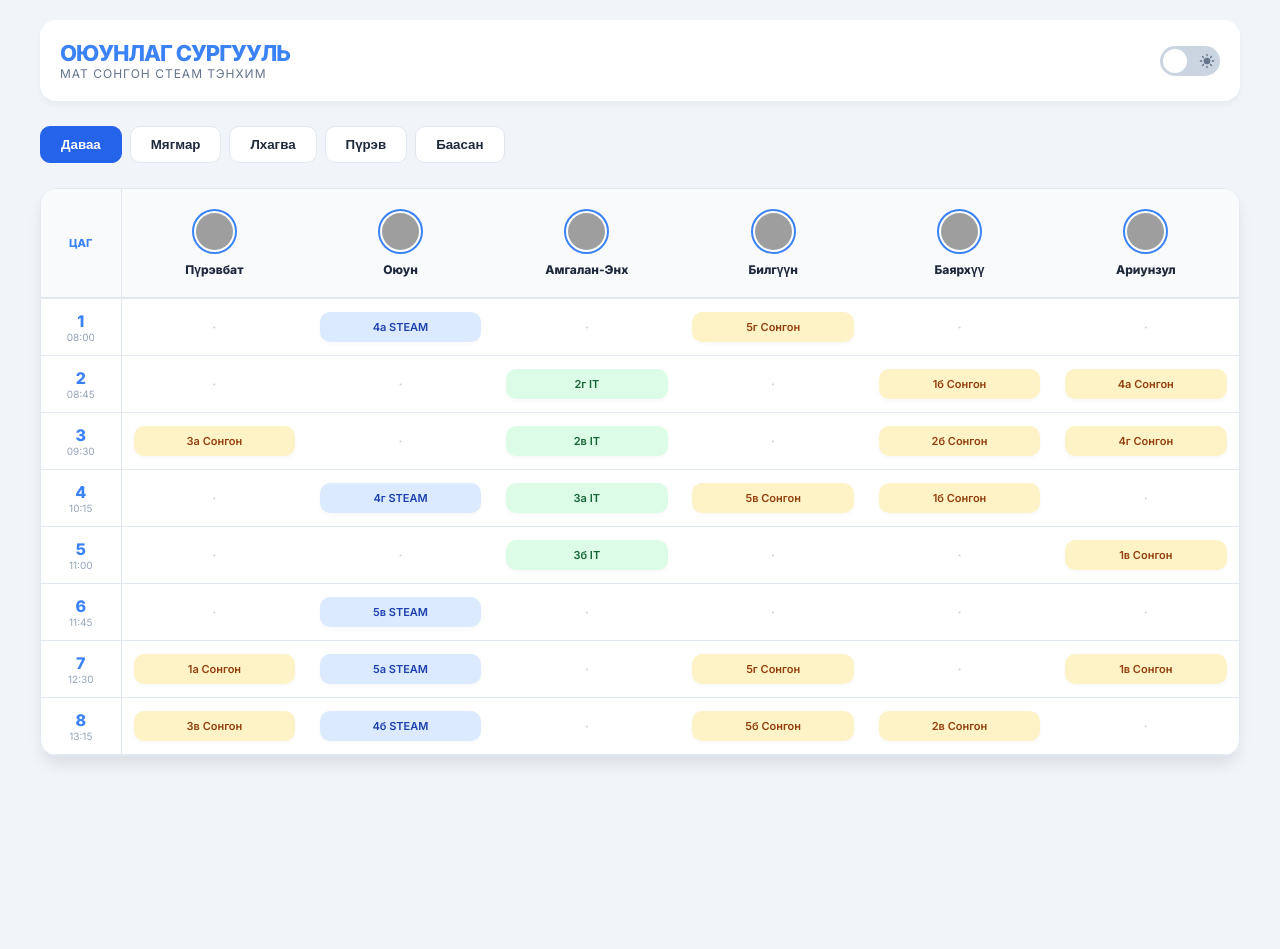
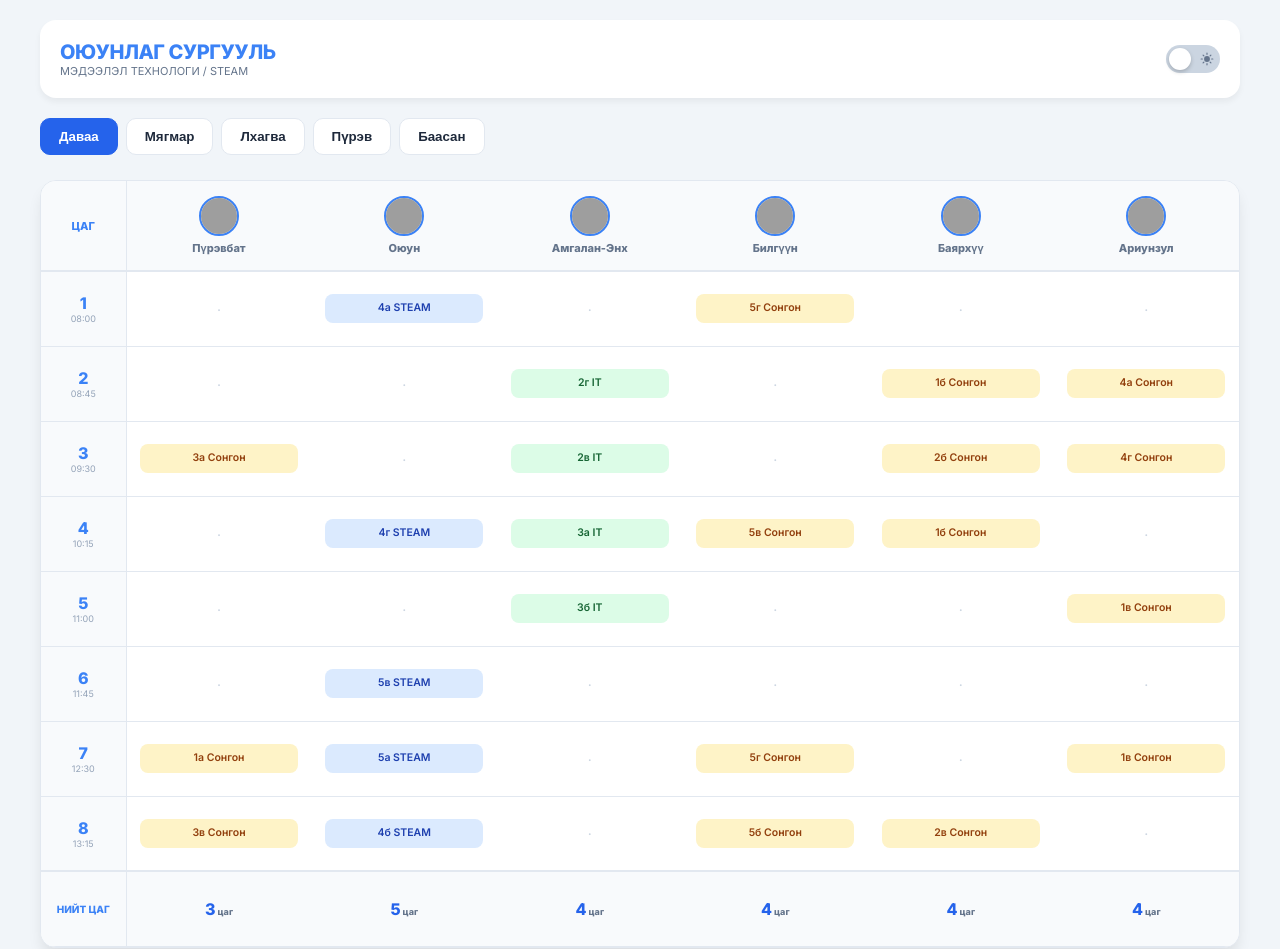
Before and after one commit to mdelgerdalai3-bit/school-schedule, a plain HTML site: page index.html in a window 1280 px wide. Shown: the top 949 px of the page. Before the commit the page ends 800 px from the top, so only its background shows below. Drawn offline with Linux system fonts and the light colour scheme; grey boxes are pictures that could not be loaded.

Commit message:
Update index.html

```diff
--- a/index.html
+++ b/index.html
@@ -3,7 +3,7 @@
 <head>
     <meta charset="UTF-8">
     <meta name="viewport" content="width=device-width, initial-scale=1.0">
-    <title>ОЮУНЛАГ Сургууль - ХИЧЭЭЛИЙН ХУВААРЬ</title>
+    <title>ОЮУНЛАГ СУРГУУЛЬ - Багш нарын хуваарь</title>
     <link href="https://fonts.googleapis.com/css2?family=Inter:wght@400;600;800&display=swap" rel="stylesheet">
     <style>
         :root {
@@ -21,7 +21,7 @@
             --bg-card: #1e293b;
             --text-main: #f8fafc;
             --border: #334155;
-            --header-bg: #1e293b;
+            --header-bg: #111827;
         }
 
         * { margin: 0; padding: 0; box-sizing: border-box; transition: background 0.3s, color 0.3s; }
@@ -35,37 +35,33 @@
             justify-content: center;
         }
 
-        .container {
-            width: 100%;
-            max-width: 1200px;
-        }
-
+        .container { width: 100%; max-width: 1200px; }
 
         header {
             display: flex;
             justify-content: space-between;
             align-items: center;
-            margin-bottom: 25px;
+            margin-bottom: 20px;
             padding: 20px;
             background: var(--bg-card);
             border-radius: 16px;
-            box-shadow: 0 4px 6px -1px rgba(0,0,0,0.05);
+            box-shadow: 0 4px 6px rgba(0,0,0,0.05);
         }
 
-        .logo h1 { font-size: 22px; font-weight: 800; color: var(--accent); letter-spacing: -1px; }
-        .logo p { font-size: 12px; color: #64748b; text-transform: uppercase; letter-spacing: 1px; }
+        .logo h1 { font-size: 20px; font-weight: 800; color: var(--accent); letter-spacing: -0.5px; }
+        .logo p { font-size: 11px; color: #64748b; text-transform: uppercase; }
 
-
+        /* Icon-based Toggle Switch */
         .theme-toggle {
             cursor: pointer;
-            width: 60px;
-            height: 30px;
+            width: 54px;
+            height: 28px;
             background: #cbd5e1;
             border-radius: 20px;
             position: relative;
             display: flex;
             align-items: center;
-            padding: 0 5px;
+            padding: 0 6px;
             justify-content: space-between;
         }
         [data-theme="dark"] .theme-toggle { background: var(--primary); }
@@ -73,71 +69,64 @@
         .toggle-circle {
             position: absolute;
             left: 3px;
-            width: 24px;
-            height: 24px;
+            width: 22px;
+            height: 22px;
             background: white;
             border-radius: 50%;
-            transition: 0.3s ease;
+            transition: 0.3s cubic-bezier(0.4, 0, 0.2, 1);
             z-index: 2;
+            box-shadow: 0 2px 4px rgba(0,0,0,0.2);
         }
-        [data-theme="dark"] .toggle-circle { transform: translateX(30px); }
+        [data-theme="dark"] .toggle-circle { transform: translateX(26px); }
 
-        .theme-toggle svg { width: 16px; height: 16px; fill: #64748b; z-index: 1; }
+        .theme-toggle svg { width: 14px; height: 14px; fill: #64748b; z-index: 1; }
         [data-theme="dark"] .theme-toggle svg { fill: #fff; }
 
-
+        /* Tabs */
         .tabs { display: flex; gap: 8px; margin-bottom: 20px; overflow-x: auto; padding-bottom: 5px; }
         .tab-btn {
-            padding: 10px 20px; border: 1px solid var(--border); background: var(--bg-card);
+            padding: 10px 18px; border: 1px solid var(--border); background: var(--bg-card);
             color: var(--text-main); font-weight: 600; border-radius: 10px; cursor: pointer; white-space: nowrap;
         }
         .tab-btn.active { background: var(--primary); color: white; border-color: var(--primary); }
 
-
+        /* Table */
         .table-wrapper {
             background: var(--bg-card);
             border-radius: 16px;
-            overflow: auto;
+            overflow-x: auto;
             border: 1px solid var(--border);
             box-shadow: 0 10px 15px -3px rgba(0,0,0,0.1);
         }
 
         table { width: 100%; border-collapse: collapse; min-width: 900px; table-layout: fixed; }
 
-        th {
-            background: var(--header-bg);
-            padding: 20px 10px;
-            font-size: 11px;
-            color: #64748b;
-            border-bottom: 2px solid var(--border);
-        }
+        th { background: var(--header-bg); padding: 15px 10px; font-size: 11px; color: #64748b; border-bottom: 2px solid var(--border); }
+        td { padding: 10px 5px; border-bottom: 1px solid var(--border); text-align: center; vertical-align: middle; height: 75px;}
 
-        td { padding: 12px 8px; border-bottom: 1px solid var(--border); text-align: center; vertical-align: middle; }
-
-
-        .t-profile { display: flex; flex-direction: column; align-items: center; gap: 8px; }
-        .t-img { width: 45px; height: 45px; border-radius: 50%; border: 2px solid var(--accent); padding: 2px; background: #fff; }
-        .t-name { font-size: 12px; font-weight: 700; color: var(--text-main); }
-
+        .t-profile { display: flex; flex-direction: column; align-items: center; gap: 5px; }
+        .t-img { width: 40px; height: 40px; border-radius: 50%; border: 2px solid var(--accent); background: #eee; }
+        .t-name { font-size: 11px; font-weight: 700; }
 
         .lesson {
-            padding: 8px; border-radius: 10px; font-size: 11px; font-weight: 600;
-            display: inline-block; width: 95%; box-shadow: 0 2px 4px rgba(0,0,0,0.03);
+            padding: 8px 4px; border-radius: 8px; font-size: 10.5px; font-weight: 600;
+            display: inline-block; width: 90%; line-height: 1.2;
         }
         .it { background: #dcfce7; color: #166534; }
         .steam { background: #dbeafe; color: #1e40af; }
         .songon { background: #fef3c7; color: #92400e; }
-        .empty { color: #cbd5e1; font-size: 16px; }
+        .empty { color: #cbd5e1; font-size: 14px; }
 
-        .time-col { width: 80px; font-weight: 800; color: var(--accent); border-right: 1px solid var(--border); }
-        .time-sub { font-size: 10px; color: #94a3b8; display: block; font-weight: 400; }
+        .time-col { width: 85px; font-weight: 800; color: var(--accent); border-right: 1.5px solid var(--border); background: var(--header-bg) !important; }
+        .time-sub { font-size: 9px; color: #94a3b8; display: block; font-weight: 400; }
 
-
-        tr:hover td { background: rgba(37, 99, 235, 0.03); }
+        .total-row { background: var(--header-bg); font-weight: 800; border-top: 2px solid var(--border); }
+        .total-count { font-size: 16px; color: var(--primary); }
+        .total-label { font-size: 9px; color: #64748b; margin-left: 2px; }
 
         @media (max-width: 600px) {
             body { padding: 10px; }
-            header { flex-direction: column; gap: 15px; text-align: center; }
+            header { flex-direction: column; gap: 10px; text-align: center; }
         }
     </style>
 </head>
@@ -147,17 +136,17 @@
     <header>
         <div class="logo">
             <h1>ОЮУНЛАГ СУРГУУЛЬ</h1>
-            <p>МАТ СОНГОН СТЕАМ ТЭНХИМ</p>
+            <p>Мэдээлэл технологи / STEAM</p>
         </div>
 
-        <div class="theme-toggle" onclick="toggleTheme()">
+        <div class="theme-toggle" onclick="toggleTheme()" title="Theme солих">
             <div class="toggle-circle"></div>
             <svg viewBox="0 0 24 24"><path d="M12 3c.132 0 .263 0 .393.007a9 9 0 0 0 9.257 9.257 9 9 0 1 1-9.65-9.264Z"/></svg>
             <svg viewBox="0 0 24 24"><path d="M12 7a5 5 0 1 0 0 10 5 5 0 0 0 0-10ZM2 13h2a1 1 0 1 0 0-2H2a1 1 0 1 0 0 2Zm18 0h2a1 1 0 1 0 0-2h-2a1 1 0 1 0 0 2ZM11 2v2a1 1 0 1 0 2 0V2a1 1 0 1 0-2 0Zm0 18v2a1 1 0 1 0 2 0v-2a1 1 0 1 0-2 0ZM5.989 4.575a1 1 0 1 0-1.414 1.414l1.414 1.414a1 1 0 0 0 1.414-1.414L5.989 4.575Zm12.022 12.022a1 1 0 1 0-1.414 1.414l1.414 1.414a1 1 0 0 0 1.414-1.414l-1.414-1.414ZM4.575 18.011a1 1 0 0 0 1.414 1.414l1.414-1.414a1 1 0 0 0-1.414-1.414l-1.414 1.414Zm12.022-12.022a1 1 0 0 0 1.414 1.414l1.414-1.414a1 1 0 0 0-1.414-1.414l-1.414 1.414Z"/></svg>
         </div>
     </header>
 
-    <div class="tabs" id="tabs">
+    <div class="tabs" id="day-tabs">
         <button class="tab-btn active" onclick="render('Да')">Даваа</button>
         <button class="tab-btn" onclick="render('Мя')">Мягмар</button>
         <button class="tab-btn" onclick="render('Лх')">Лхагва</button>
@@ -175,15 +164,15 @@
 
 <script>
     const teachers = [
-        { n: "Пүрэвбат", i: "https://ui-avatars.com/api/?name=P&background=0D8ABC&color=fff" },
-        { n: "Оюун", i: "https://ui-avatars.com/api/?name=O&background=60a5fa&color=fff" },
-        { n: "Амгалан-Энх", i: "https://ui-avatars.com/api/?name=A&background=2563eb&color=fff" },
-        { n: "Билгүүн", i: "https://ui-avatars.com/api/?name=B&background=4ade80&color=fff" },
+        { n: "Пүрэвбат", i: "https://ui-avatars.com/api/?name=Pb&background=2563eb&color=fff" },
+        { n: "Оюун", i: "https://ui-avatars.com/api/?name=Oy&background=60a5fa&color=fff" },
+        { n: "Амгалан-Энх", i: "https://ui-avatars.com/api/?name=Am&background=3b82f6&color=fff" },
+        { n: "Билгүүн", i: "https://ui-avatars.com/api/?name=Bi&background=10b981&color=fff" },
         { n: "Баярхүү", i: "https://ui-avatars.com/api/?name=Ba&background=f59e0b&color=fff" },
         { n: "Ариунзул", i: "https://ui-avatars.com/api/?name=Ar&background=ec4899&color=fff" }
     ];
 
-   const schedule = {
+    const schedule = {
         "Да": [
             ["1", "08:00", "-", "4а STEAM", "-", "5г Сонгон", "-", "-"],
             ["2", "08:45", "-", "-", "2г IT", "-", "1б Сонгон", "4а Сонгон"],
@@ -195,9 +184,9 @@
             ["8", "13:15", "3в Сонгон", "4б STEAM", "-", "5б Сонгон", "2в Сонгон", "-"]
         ],
         "Мя": [
-            ["1", "8:00", "-", "-", "3в IT", "1г Сонгон", "-", "-"],
-            ["2", "8:45", "-", "-", "3б IT", "1г Сонгон", "2г Сонгон", "4г Сонгон"],
-            ["3", "9:30", "-", "1б STEAM", "1б STEAM", "-", "2б Сонгон", "4а Сонгон"],
+            ["1", "08:00", "-", "-", "3в IT", "1г Сонгон", "-", "-"],
+            ["2", "08:45", "-", "-", "3б IT", "1г Сонгон", "2г Сонгон", "4г Сонгон"],
+            ["3", "09:30", "-", "1б STEAM", "1б STEAM", "-", "2б Сонгон", "4а Сонгон"],
             ["4", "10:15", "-", "2г STEAM", "3г IT", "-", "-", "4в Сонгон"],
             ["5", "11:00", "3г Сонгон", "3а STEAM", "-", "-", "2в Сонгон", "-"],
             ["6", "11:45", "3б Сонгон", "-", "-", "5в Сонгон", "2в Сонгон", "-"],
@@ -205,9 +194,9 @@
             ["8", "13:15", "1а Сонгон", "3б STEAM", "-", "-", "-", "4в Сонгон"]
         ],
         "Лх": [
-            ["1", "8:00", "3а Сонгон", "-", "2а IT", "-", "-", "4а Сонгон"],
-            ["2", "8:45", "3в Сонгон", "2в STEAM", "-", "-", "2г Сонгон", "4б Сонгон"],
-            ["3", "9:30", "-", "-", "3в IT", "5а Сонгон", "2б Сонгон", "-"],
+            ["1", "08:00", "3а Сонгон", "-", "2а IT", "-", "-", "4а Сонгон"],
+            ["2", "08:45", "3в Сонгон", "2в STEAM", "-", "-", "2г Сонгон", "4б Сонгон"],
+            ["3", "09:30", "-", "-", "3в IT", "5а Сонгон", "2б Сонгон", "-"],
             ["4", "10:15", "-", "-", "3г IT", "5а Сонгон", "2а Сонгон", "-"],
             ["5", "11:00", "3г Сонгон", "2б STEAM", "-", "-", "-", "-"],
             ["6", "11:45", "-", "3в STEAM", "-", "-", "-", "4в Сонгон"],
@@ -215,9 +204,9 @@
             ["8", "13:15", "3а Сонгон", "-", "-", "5в Сонгон", "-", "-"]
         ],
         "Пү": [
-            ["1", "8:00", "3г Сонгон", "-", "-", "-", "2г Сонгон", "4в Сонгон"],
-            ["2", "8:45", "3б Сонгон", "-", "2в IT", "1г Сонгон", "-", "-"],
-            ["3", "9:30", "-", "-", "2б IT", "1г Сонгон", "2в Сонгон", "4б Сонгон"],
+            ["1", "08:00", "3г Сонгон", "-", "-", "-", "2г Сонгон", "4в Сонгон"],
+            ["2", "08:45", "3б Сонгон", "-", "2в IT", "1г Сонгон", "-", "-"],
+            ["3", "09:30", "-", "-", "2б IT", "1г Сонгон", "2в Сонгон", "4б Сонгон"],
             ["4", "10:15", "3а Сонгон", "-", "-", "-", "1б Сонгон", "4а Сонгон"],
             ["5", "11:00", "3в Сонгон", "-", "-", "-", "-", "-"],
             ["6", "11:45", "3г Сонгон", "5г STEAM", "-", "5а Сонгон", "-", "-"],
@@ -225,9 +214,9 @@
             ["8", "13:15", "1а Сонгон", "4в STEAM", "-", "5г Сонгон", "-", "-"]
         ],
         "Ба": [
-            ["1", "8:00", "3б Сонгон", "-", "-", "-", "2б Сонгон", "4г Сонгон"],
-            ["2", "8:45", "3в Сонгон", "2а STEAM", "-", "-", "2г Сонгон", "4б Сонгон"],
-            ["3", "9:30", "3б Сонгон", "-", "2а IT", "5б Сонгон", "-", "-"],
+            ["1", "08:00", "3б Сонгон", "-", "-", "-", "2б Сонгон", "4г Сонгон"],
+            ["2", "08:45", "3в Сонгон", "2а STEAM", "-", "-", "2г Сонгон", "4б Сонгон"],
+            ["3", "09:30", "3б Сонгон", "-", "2а IT", "5б Сонгон", "-", "-"],
             ["4", "10:15", "-", "-", "2г IT", "5а Сонгон", "-", "1в Сонгон"],
             ["5", "11:00", "-", "-", "-", "-", "-", "1в Сонгон"],
             ["6", "11:45", "-", "3г STEAM", "3а IT", "5в Сонгон", "-", "-"],
@@ -243,28 +232,40 @@
     }
 
     function render(day) {
-
+        // Tab идэвхжүүлэх
         document.querySelectorAll('.tab-btn').forEach(b => b.classList.toggle('active', b.innerText.includes(day)));
 
-
+        // Header render
         const thead = document.getElementById('thead');
         thead.innerHTML = `<tr><th class="time-col">ЦАГ</th>` +
             teachers.map(t => `<th><div class="t-profile"><img src="${t.i}" class="t-img"><span class="t-name">${t.n}</span></div></th>`).join('') + `</tr>`;
 
+        let totalHours = [0, 0, 0, 0, 0, 0];
+        const tbody = document.getElementById('tbody');
+        const dayData = schedule[day] || [];
 
-        const tbody = document.getElementById('tbody');
-        tbody.innerHTML = (schedule[day] || []).map(row => `
+        // Rows render
+        tbody.innerHTML = dayData.map(row => `
             <tr>
                 <td class="time-col">${row[0]} <span class="time-sub">${row[1]}</span></td>
-                ${row.slice(2).map(cell => {
+                ${row.slice(2).map((cell, idx) => {
                     if(cell === "-") return `<td><span class="empty">·</span></td>`;
+                    totalHours[idx]++;
                     const cls = cell.includes("IT") ? "it" : (cell.includes("STEAM") ? "steam" : "songon");
                     return `<td><span class="lesson ${cls}">${cell}</span></td>`;
                 }).join('')}
             </tr>
         `).join('');
+
+        // Нийт цагийн мөр нэмэх
+        const foot = `<tr class="total-row">
+            <td class="time-col" style="font-size: 10px;">НИЙТ ЦАГ</td>
+            ${totalHours.map(h => `<td><span class="total-count">${h}</span><span class="total-label">цаг</span></td>`).join('')}
+        </tr>`;
+        tbody.innerHTML += foot;
     }
 
+    // Анх удаа ачаалахад Даваа гарагийг харуулна
     render('Да');
 </script>
 
```
